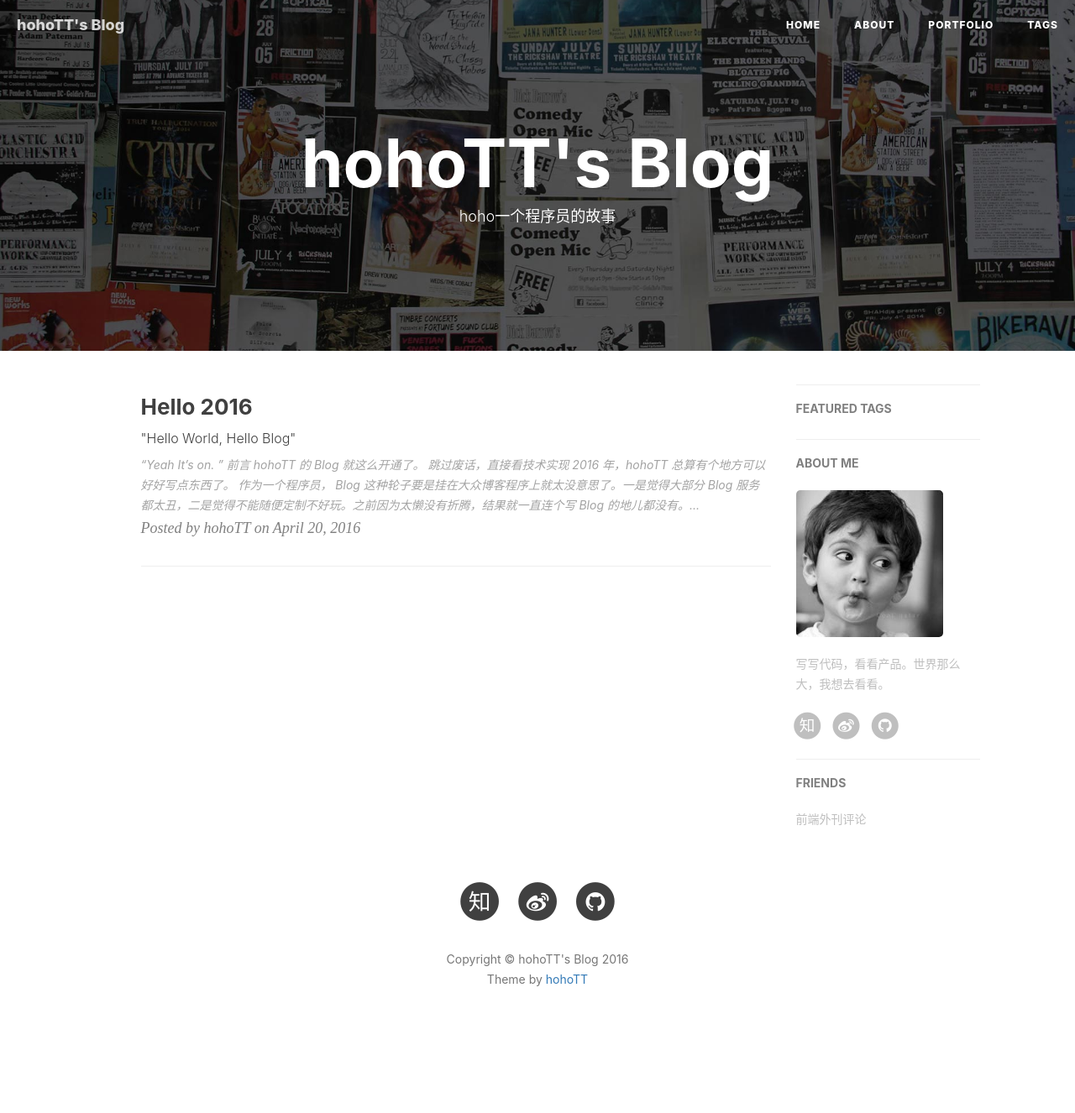
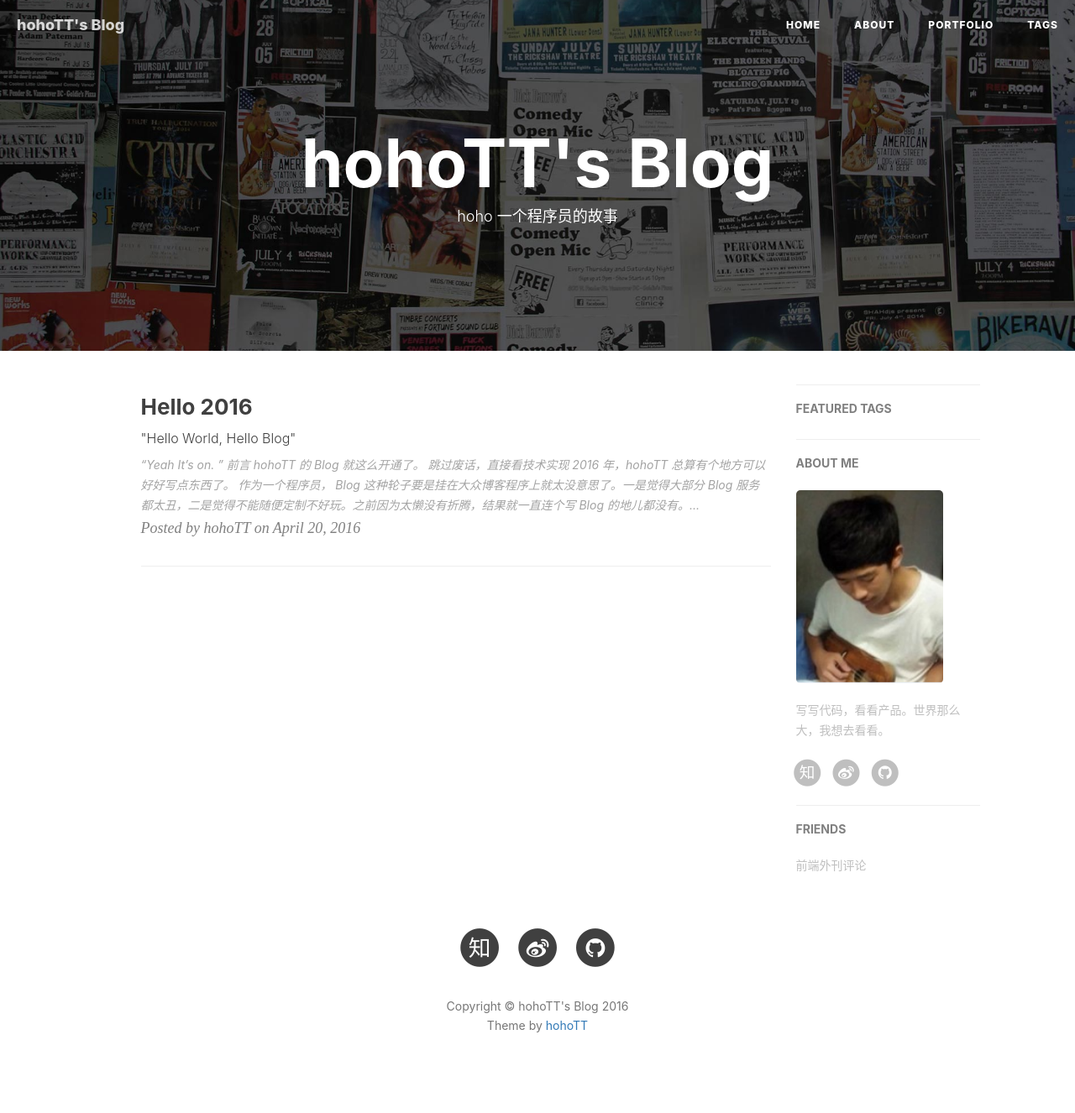
Before and after one commit to hohoTT/hohott.github.com, a Jekyll site: the page built from index.html, in a window 1280 px wide. Shown: the whole page at 84% size. Built offline with Jekyll 4.4.1, drawn with Linux system fonts in a browser that asks for light colours; nearby versions of some CDN libraries; the list of posts is cut into pages by our own code; comment, search, counter and statistics services are not loaded; before the commit the page ends 1271 px from its top, so only the background shows below that; some of the changed lines change nothing that is shown.

Commit message:
信息的优化部分

```diff
--- a/index.html
+++ b/index.html
@@ -1,6 +1,6 @@
 ---
 layout: page
-description: "hoho一个程序员的故事"
+description: "hoho  一个程序员的故事"
 ---
 
 {% for post in paginator.posts %}
```
Also changed, not shown: img/avatar-hohoTT.jpg, portfolio/images/hohoTT_avatar.png.
